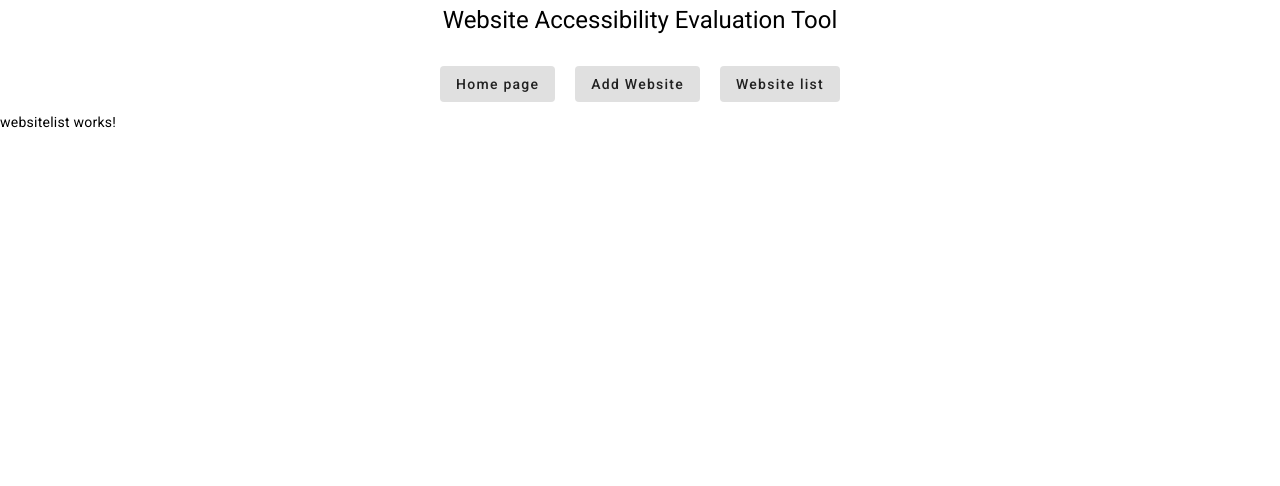
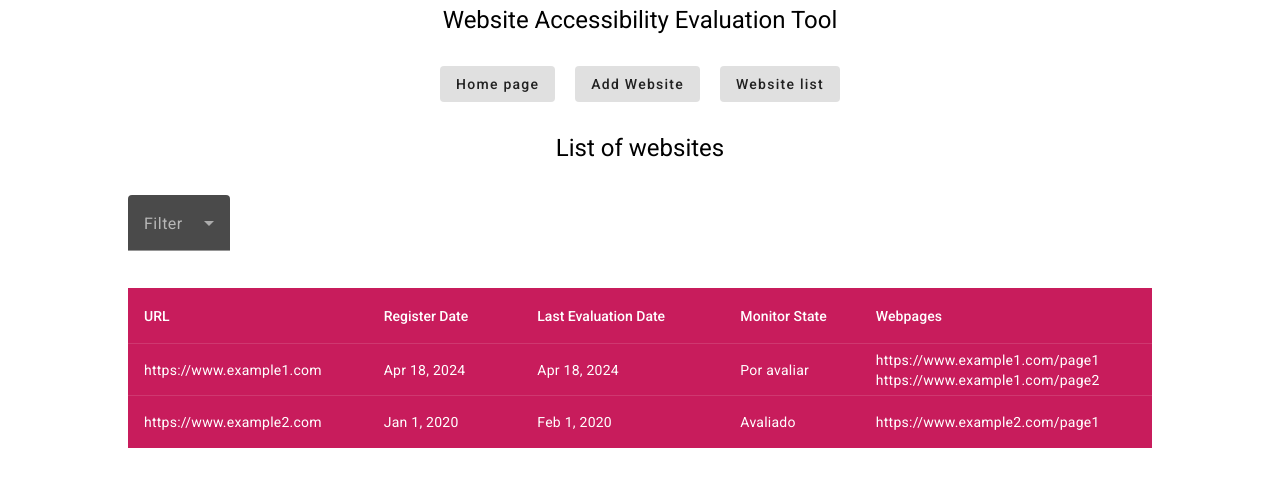
Before and after one commit to amusedStag/PSI, an Angular app in the folder frontend/: page /websitelist in a window 1280 px wide. Shown: the top 486 px of the page. Built offline with nearby package versions, Linux system fonts and the light colour scheme.

Commit message:
Implemented website list, tweaked add website

```diff
--- a/frontend/src/app/app-routing.module.ts
+++ b/frontend/src/app/app-routing.module.ts
@@ -5,9 +5,9 @@ import {WebsiteAddComponent} from "./websiteadd/websiteadd.component";
 import {WebsiteListComponent} from "./websitelist/websitelist.component";
 
 const routes: Routes = [
-  { path: '' , redirectTo: '/homepage', pathMatch: 'full' },
-  { path: 'homepage', component: HomepageComponent },
-  { path: 'websiteadd', component: WebsiteAddComponent },
+  { path: '' , redirectTo: '/home', pathMatch: 'full' },
+  { path: 'home', component: HomepageComponent },
+  { path: 'addwebsite', component: WebsiteAddComponent },
   { path: 'websitelist', component: WebsiteListComponent }
 ];
 
--- a/frontend/src/app/app.component.html
+++ b/frontend/src/app/app.component.html
@@ -1,7 +1,7 @@
 <h1>{{title}}</h1>
 <nav>
-  <a mat-button routerLink="/homepage">Home page</a>
-  <a mat-button routerLink="/websiteadd">Add Website</a>
+  <a mat-button routerLink="/home">Home page</a>
+  <a mat-button routerLink="/addwebsite">Add Website</a>
   <a mat-button routerLink="/websitelist">Website list</a>
 </nav>
 <router-outlet></router-outlet>
--- a/frontend/src/app/websiteadd/websiteadd.component.css
+++ b/frontend/src/app/websiteadd/websiteadd.component.css
@@ -1,3 +1,24 @@
+/*.center-container {*/
+/*  display: flex;*/
+/*  justify-content: center;*/
+/*  align-items: center;*/
+/*  height: 50vh;*/
+/*  flex-direction: column;*/
+/*}*/
+
+/*button {*/
+/*  margin-top: 20px; !* Adjust this value as needed *!*/
+/*}*/
+
+/*::ng-deep .mat-input-element {*/
+/*  background-color: transparent; !* This will remove the gray background *!*/
+/*  color: black; !* This will make the input text black *!*/
+/*}*/
+
+/*.success-message {*/
+/*  margin-top: 50px;*/
+/*}*/
+
 .center-container {
   display: flex;
   justify-content: center;
@@ -5,3 +26,38 @@
   height: 50vh;
   flex-direction: column;
 }
+
+.form-container {
+  display: flex;
+  flex-direction: column;
+  align-items: center;
+  width: 100%;
+}
+
+.input-field {
+  width: 100%;
+}
+
+.submit-button {
+  margin-top: 10px; /* Adjust this value to change the distance of the button from the input field */
+  text-align: center; /* This will center the button */
+}
+
+::ng-deep .mat-raised-button {
+  padding: 12px 24px; /* Increase padding to make the button larger */
+  font-size: 16px; /* Increase font size to make the button text larger */
+}
+
+::ng-deep .mat-input-element {
+  background-color: transparent;
+  color: black;
+}
+
+.success-message {
+  margin-top: 50px;
+}
+
+.center-text {
+  text-align: center;
+  color: green;
+}
--- a/frontend/src/app/websiteadd/websiteadd.component.html
+++ b/frontend/src/app/websiteadd/websiteadd.component.html
@@ -15,9 +15,31 @@
   <button type="submit" class="btn btn-primary" [disabled]="websiteForm.invalid">Add Website</button>
 </form>-->
 
+<!--<div class="center-container">-->
+<!--  <h1>Add Website</h1>-->
+<!--  <form [formGroup]="websiteForm" (ngSubmit)="addWebsite()">-->
+<!--    <mat-form-field appearance="fill">-->
+<!--      <mat-label>Website URL</mat-label>-->
+<!--      <input matInput type="text" id="url" formControlName="url">-->
+<!--      <mat-error *ngIf="websiteForm.get('url')?.invalid && websiteForm.get('url')?.touched">-->
+<!--        <div *ngIf="websiteForm.get('url')?.errors?.['required']">-->
+<!--          Website URL is required-->
+<!--        </div>-->
+<!--        <div *ngIf="websiteForm.get('url')?.errors?.['pattern']">-->
+<!--          Please enter a valid URL (e.g., http(s)://wwww.example.com or wwww.example.com)-->
+<!--        </div>-->
+<!--      </mat-error>-->
+<!--    </mat-form-field>-->
+<!--    <button mat-raised-button color="primary" type="submit" [disabled]="websiteForm.invalid">Submit</button>-->
+<!--  </form>-->
+<!--  <p *ngIf="successMessage" class="success-message">{{ successMessage }}</p>-->
+<!--</div>-->
+
 <div class="center-container">
   <h1>Add Website</h1>
+  <div class="form-container">
     <form [formGroup]="websiteForm" (ngSubmit)="addWebsite()">
+      <div class="input-field">
         <mat-form-field appearance="fill">
           <mat-label>Website URL</mat-label>
           <input matInput type="text" id="url" formControlName="url">
@@ -30,6 +52,13 @@
             </div>
           </mat-error>
         </mat-form-field>
+      </div>
+      <div class="submit-button">
         <button mat-raised-button color="primary" type="submit" [disabled]="websiteForm.invalid">Submit</button>
+      </div>
     </form>
   </div>
+</div>
+<div class="center-text">
+  <p class="mat-body-1" *ngIf="successMessage">{{ successMessage }}</p>
+</div>
--- a/frontend/src/app/websiteadd/websiteadd.component.ts
+++ b/frontend/src/app/websiteadd/websiteadd.component.ts
@@ -8,23 +8,27 @@ import { Router } from '@angular/router';
   templateUrl: './websiteadd.component.html',
   styleUrls: ['./websiteadd.component.css'],
 })
-export class WebsiteAddComponent implements OnInit {
-  websiteForm!: FormGroup;
+export class WebsiteAddComponent {
+  websiteForm: FormGroup;
+  successMessage: string | null = null;
+  //'^((http|https)://)?([\\w-]+\\.)+[\\w-]+(/[\\w- ./?%&=]*)?$' old regex
 
-  constructor(private formBuilder: FormBuilder, /*private websiteService: WebsiteService,*/ private router: Router) { }
-
-  ngOnInit(): void {
+  constructor(private formBuilder: FormBuilder, /*private websiteService: WebsiteService,*/ private router: Router) {
     this.websiteForm = this.formBuilder.group({
-      url: ['', [Validators.required, Validators.pattern('^((http|https)://)?([\\w-]+\\.)+[\\w-]+(/[\\w- ./?%&=]*)?$')]]
+      url: ['', [Validators.required, Validators.pattern('^((http|https)://)?www\\.[\\w-]+\\.[a-z]{2,}$')]]
     });
   }
 
   addWebsite(): void {
-    // if (this.websiteForm.valid) {
-    //   const url = this.websiteForm.value.url.trim();
-    //   this.websiteService.addWebsite(url).subscribe(() => {
-    //     this.router.navigate(['/website/list']);
-    //   });
-    // }
+    this.successMessage = '';
+    if (this.websiteForm.valid) {
+      const url = this.websiteForm.value.url.trim();
+      // this.websiteService.addWebsite(url).subscribe(() => {
+      //   this.router.navigate(['/website/list']);
+      // });
+      console.log(url);
+      this.websiteForm.reset();
+      this.successMessage = 'Website added successfully';
+    }
   }
 }
--- a/frontend/src/app/websitelist/websitelist.component.css
+++ b/frontend/src/app/websitelist/websitelist.component.css
@@ -0,0 +1,23 @@
+.table-container {
+  width: 80%;
+  margin: auto;
+}
+
+table {
+  background-color: #c81c5c; /* Change this to your desired table color */
+  color: white; /* Change this to your desired text color */
+}
+
+th.mat-sort-header-sorted {
+  color: black;
+}
+
+h1 {
+  text-align: center;
+  padding-top: 20px;
+}
+
+.filter {
+  width: 10%;
+  margin: 15px auto;
+}
--- a/frontend/src/app/websitelist/websitelist.component.html
+++ b/frontend/src/app/websitelist/websitelist.component.html
@@ -1 +1,53 @@
-<p>websitelist works!</p>
+<div class="table-container">
+  <h1>List of websites</h1>
+  <mat-form-field class="filter">
+    <mat-label>Filter</mat-label>
+    <mat-select (selectionChange)="applyFilter($event.value)">
+      <mat-option value="">All</mat-option>
+      <mat-option value="Por avaliar">Por avaliar</mat-option>
+      <mat-option value="Em avaliação">Em avaliação</mat-option>
+      <mat-option value="Avaliado">Avaliado</mat-option>
+      <mat-option value="Erro na avaliação">Erro na avaliação</mat-option>
+    </mat-select>
+  </mat-form-field>
+  <button mat-button (click)="resetFilter()">Reset Filter</button>
+  <table mat-table [dataSource]="websites" matSort>
+
+    <!-- URL Column -->
+    <ng-container matColumnDef="url">
+      <th mat-header-cell *matHeaderCellDef mat-sort-header>URL</th>
+      <td mat-cell *matCellDef="let website">{{website.url}}</td>
+    </ng-container>
+
+    <!-- Register Date Column -->
+    <ng-container matColumnDef="registerDate">
+      <th mat-header-cell *matHeaderCellDef mat-sort-header>Register Date</th>
+      <td mat-cell *matCellDef="let website">{{website.registerDate | date}}</td>
+    </ng-container>
+
+    <!-- Last Evaluation Date Column -->
+    <ng-container matColumnDef="lastEvalDate">
+      <th mat-header-cell *matHeaderCellDef mat-sort-header>Last Evaluation Date</th>
+      <td mat-cell *matCellDef="let website">{{website.lastEvalDate | date}}</td>
+    </ng-container>
+
+    <!-- Monitor State Column -->
+    <ng-container matColumnDef="monitorState">
+      <th mat-header-cell *matHeaderCellDef>Monitor State</th>
+      <td mat-cell *matCellDef="let website">{{website.monitorState}}</td>
+    </ng-container>
+
+    <!-- Webpages Column -->
+    <ng-container matColumnDef="webpages">
+      <th mat-header-cell *matHeaderCellDef>Webpages</th>
+      <td mat-cell *matCellDef="let website">
+        <div *ngFor="let webpage of website.webpages">
+          {{webpage.url}}
+        </div>
+      </td>
+    </ng-container>
+
+    <tr mat-header-row *matHeaderRowDef="displayedColumns"></tr>
+    <tr mat-row *matRowDef="let row; columns: displayedColumns;"></tr>
+  </table>
+</div>
--- a/frontend/src/app/websitelist/websitelist.component.ts
+++ b/frontend/src/app/websitelist/websitelist.component.ts
@@ -1,10 +1,80 @@
-import { Component } from '@angular/core';
+import { AfterViewInit, Component, OnInit, ViewChild } from '@angular/core';
+import { MatSort } from '@angular/material/sort';
+import { MatTableDataSource } from '@angular/material/table';
+import { Website } from '../website';
 
 @Component({
   selector: 'app-websitelist',
   templateUrl: './websitelist.component.html',
   styleUrls: ['./websitelist.component.css']
 })
-export class WebsiteListComponent {
+export class WebsiteListComponent implements OnInit, AfterViewInit {
+  websites: MatTableDataSource<Website> = new MatTableDataSource<Website>();
+  displayedColumns: string[] = ['url', 'registerDate', 'lastEvalDate', 'monitorState', 'webpages'];
 
+  @ViewChild(MatSort) sort: MatSort = new MatSort();
+
+  ngOnInit() {
+    const website1: Website = {
+      _id: '1',
+      url: 'https://www.example1.com',
+      registerDate: new Date(),
+      lastEvalDate: new Date(),
+      monitorState: 'Por avaliar',
+      webpages: []
+    };
+
+    const website2: Website = {
+      _id: '2',
+      url: 'https://www.example2.com',
+      registerDate: new Date('2020-01-01'),
+      lastEvalDate: new Date('2020-02-01'),
+      monitorState: 'Avaliado',
+      webpages: []
+    };
+
+    website1.webpages = [
+      {
+        _id: '1',
+        website: website1,
+        url: 'https://www.example1.com/page1',
+        lastEvalDate: new Date(),
+        pageState: 'Conforme'
+      },
+      {
+        _id: '2',
+        website: website1,
+        url: 'https://www.example1.com/page2',
+        lastEvalDate: new Date(),
+        pageState: 'Conforme'
+      }
+    ];
+
+    website2.webpages = [
+      {
+        _id: '3',
+        website: website2,
+        url: 'https://www.example2.com/page1',
+        lastEvalDate: new Date(),
+        pageState: 'Não conforme'
+      }
+    ];
+
+    const websitesData: Website[] = [website1, website2];
+
+    this.websites = new MatTableDataSource(websitesData);
+  }
+
+  ngAfterViewInit() {
+    this.websites.sort = this.sort;
+  }
+
+  applyFilter(filterValue: string) {
+    this.websites.filter = filterValue.trim()
+  }
+
+  resetFilter() {
+    //select.value = '';
+    this.websites.filter = '';
+  }
 }
```
Also changed, not shown: frontend/src/app/app.module.ts (+10 -6 lines). Lines whose indentation alone changed are shown as unchanged.
